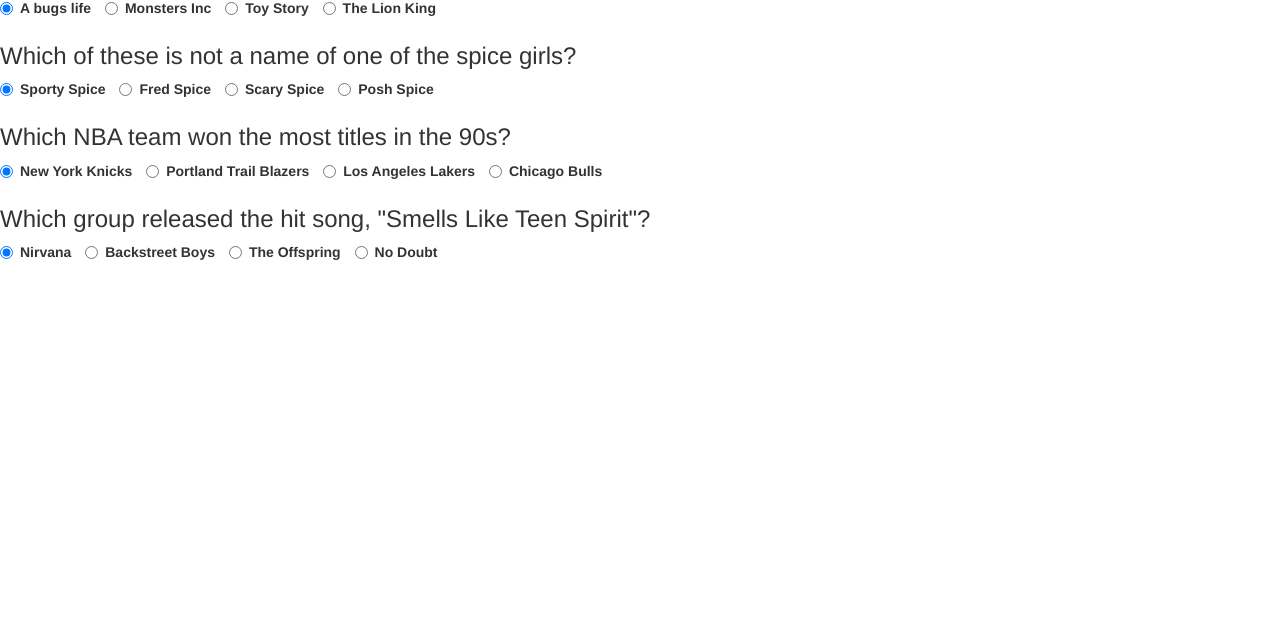
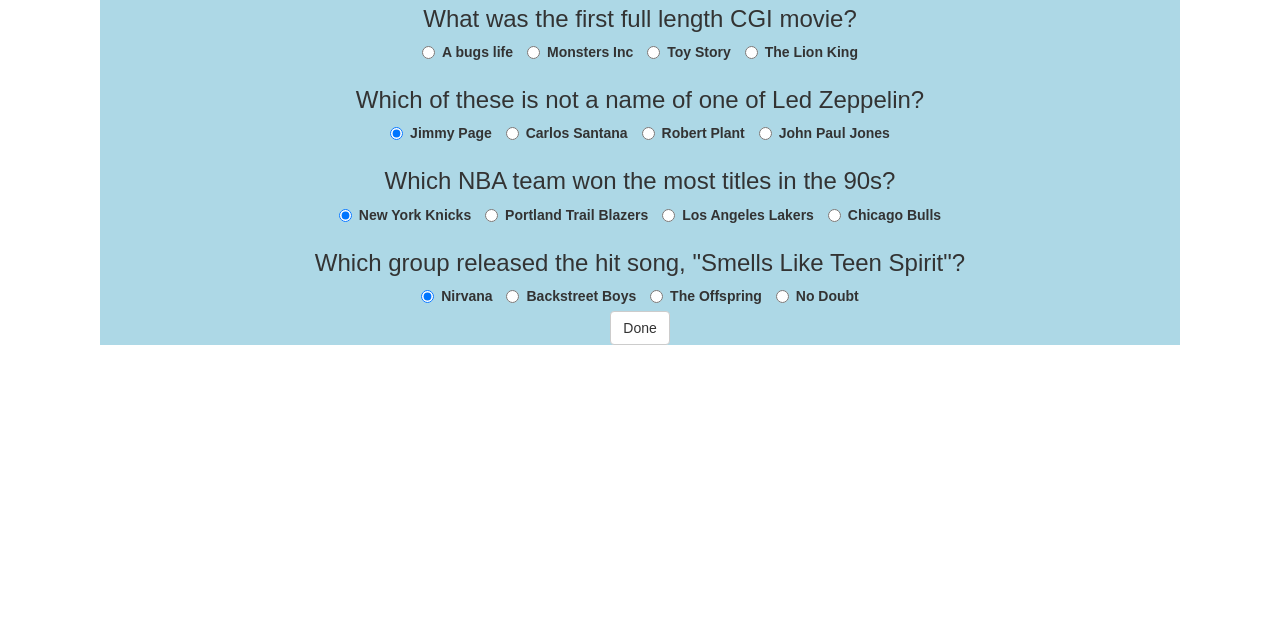
Before and after one commit to lhutchinson519/TriviaGame, a plain HTML site: page index.html in a window 1280 px wide. Shown: the part 171-800 px from the top of the page. Drawn offline with nearby package versions, Linux system fonts and the light colour scheme; files that its build step writes are made by us from their sources.

Commit message:
getting closer

```diff
--- a/assets/css/style.css
+++ b/assets/css/style.css
@@ -0,0 +1,16 @@
+body{
+	font-family: Arial;
+}
+
+h1 {
+	text-align: center;
+	color: red;
+
+}
+
+#container{
+	background-color: lightblue;
+	text-align: center;
+	margin-left: 100px;
+	margin-right: 100px;
+}
--- a/assets/javascript/app.js
+++ b/assets/javascript/app.js
@@ -0,0 +1,59 @@
+
+var counter= 10;
+var correctAnswers="";
+var incorrectAnswers="";
+var unanswered="";
+//correct answers
+var answerQuestion1 = $("#Q1inlineRadio3").html();
+var answerQuestion2= "#Q2inlineRadio2";
+var answerQuestiion3= "#Q3inlineRadio4";
+var answerQuestion4= "#Q4inlineRadio1";
+
+//on clicking the start button, the timer begins
+//and the computer keeps track of which answers chosen are correct
+$("#start").click(function() {
+      setInterval(function() {
+      counter--;
+      $("#remaining").text(counter);
+      }, 1000);
+
+        if (counter == 0);{
+          $("#done").click(function() {
+          counter = 10;
+          $("#remaining").html("10");
+
+    });
+  }
+});
+
+$("input[name='inlineRadioOptions']").click(function() {
+    console.log("answer is chosen");
+
+    var chosenAnswer = $("input[name='inlineRadioOptions']").html(chosenAnswer)
+        if (chosenAnswer= answerQuestion1){
+          console.log("correct")
+        }
+        else{
+          console.log("incorrect")
+        }
+      });
+
+
+
+
+// function start() {
+//   intervalId = setInterval(count, 1000);
+// }
+
+// function stop() {
+//   console.log("stopping");
+//   clearInterval(intervalId);
+
+// }
+
+// function count() {
+
+//   time--;
+//   $("#remaining").html(count, 1000);
+
+// }
--- a/index.html
+++ b/index.html
@@ -9,46 +9,50 @@
     <!--linking bootstrap -->
 	<link rel="stylesheet" href="https://maxcdn.bootstrapcdn.com/bootstrap/3.3.7/css/bootstrap.min.css" integrity="sha384-BVYiiSIFeK1dGmJRAkycuHAHRg32OmUcww7on3RYdg4Va+PmSTsz/K68vbdEjh4u" crossorigin="anonymous">
 	<!--linking stylesheet -->
-	<link rel="stylesheet" href="style.css">
+	<link rel="stylesheet" href="assets/css/style.css">
   </head>
 
   <body>
 
   	<h1>Totally Trivial Trivia!</h1>
 
+  	<div id="container">
+
       <!-- Div containing our stopwatch controls -->
+      <button type="submit" class="btn btn-default" id="start">Start!</button>
 		<div id="wrapper">
 			<div id="display">
-			<h2>Time remaining: <span id=remaining></span></h2>
+			<h2>Time remaining: <span id=remaining>10</span></h2>
 			</div>
 		</div>
 
       <!-- Div containing our buttons -->
+
 
       	<div id="question1">
       		<h3>What was the first full length CGI movie?</h3>
 		<form>
 			<div class="radio-inline">
 			  <label>
-			    <input type="radio" name="inlineRadioOptions" id="inlineRadio1" value="option1" checked>
+			    <input type="radio" name="inlineRadioOptions" id="Q1inlineRadio1" value="option1">
 			    A bugs life
 			  </label>
 			</div>
 			<div class="radio-inline">
 			  <label>
-			    <input type="radio" name="inlineRadioOptions" id="inlineRadio2" value="option2">
+			    <input type="radio" name="inlineRadioOptions" id="Q1inlineRadio2" value="option2">
 			    Monsters Inc
 			  </label>
 			</div>
 			<div class="radio-inline">
 			  <label>
-			    <input type="radio" name="inlineRadioOptions" id="inlineRadio3" value="option2">
+			    <input type="radio" name="inlineRadioOptions" id="Q1inlineRadio3" value="option2">
 			    Toy Story
 			  </label>
 			</div>
 			<div class="radio-inline">
 			  <label>
-			    <input type="radio" name="inlineRadioOptions" id="inlineRadio4" value="option2">
+			    <input type="radio" name="inlineRadioOptions" id="Q1inlineRadio4" value="option2">
 			    The Lion King
 			  </label>
 			</div>
@@ -58,30 +62,30 @@
 
       	<div id="question2">
       	<form>
-      		<h3>Which of these is not a name of one of the spice girls?</h3>
+      		<h3>Which of these is not a name of one of Led Zeppelin?</h3>
 
 			<div class="radio-inline">
 			  <label>
-			    <input type="radio" name="inlineRadioOptions" id="inlineRadio1" value="option1" checked>
-			    Sporty Spice
+			    <input type="radio" name="inlineRadioOptions" id="Q2inlineRadio1" value="option1" checked>
+			    Jimmy Page
 			  </label>
 			</div>
 			<div class="radio-inline">
 			  <label>
-			    <input type="radio" name="inlineRadioOptions" id="inlineRadio2" value="option2">
-			    Fred Spice
+			    <input type="radio" name="inlineRadioOptions" id="Q2inlineRadio2" value="option2">
+			    Carlos Santana
 			  </label>
 			</div>
 			<div class="radio-inline">
 			  <label>
-			    <input type="radio" name="inlineRadioOptions" id="inlineRadio3" value="option2">
-			    Scary Spice
+			    <input type="radio" name="inlineRadioOptions" id="Q2inlineRadio3" value="option2">
+			    Robert Plant
 			  </label>
 			</div>
 			<div class="radio-inline">
 			  <label>
-			    <input type="radio" name="inlineRadioOptions" id="inlineRadio4" value="option2">
-			    Posh Spice
+			    <input type="radio" name="inlineRadioOptions" id="Q2inlineRadio4" value="option2">
+			    John Paul Jones
 			  </label>
 			</div>
 		</form>
@@ -93,25 +97,25 @@
 
 			<div class="radio-inline">
 			  <label>
-			    <input type="radio" name="inlineRadioOptions" id="inlineRadio1" value="option1" checked>
+			    <input type="radio" name="inlineRadioOptions" id="Q3inlineRadio1" value="option1" checked>
 			    New York Knicks
 			  </label>
 			</div>
 			<div class="radio-inline">
 			  <label>
-			    <input type="radio" name="inlineRadioOptions" id="inlineRadio2" value="option2">
+			    <input type="radio" name="inlineRadioOptions" id="Q3inlineRadio2" value="option2">
 			    Portland Trail Blazers
 			  </label>
 			</div>
 			<div class="radio-inline">
 			  <label>
-			    <input type="radio" name="inlineRadioOptions" id="inlineRadio3" value="option2">
+			    <input type="radio" name="inlineRadioOptions" id="Q3inlineRadio3" value="option2">
 			    Los Angeles Lakers
 			  </label>
 			</div>
 			<div class="radio-inline">
 			  <label>
-			    <input type="radio" name="inlineRadioOptions" id="inlineRadio4" value="option2">
+			    <input type="radio" name="inlineRadioOptions" id="Q3inlineRadio4" value="option2">
 			    Chicago Bulls
 			  </label>
 			</div>
@@ -124,37 +128,40 @@
 
 			<div class="radio-inline">
 			  <label>
-			    <input type="radio" name="inlineRadioOptions" id="inlineRadio1" value="option1" checked>
+			    <input type="radio" name="inlineRadioOptions" id="Q4inlineRadio1" value="option1" checked>
 			    Nirvana
 			  </label>
 			</div>
 			<div class="radio-inline">
 			  <label>
-			    <input type="radio" name="inlineRadioOptions" id="inlineRadio2" value="option2">
+			    <input type="radio" name="inlineRadioOptions" id="Q4inlineRadio2" value="option2">
 			    Backstreet Boys
 			  </label>
 			</div>
 			<div class="radio-inline">
 			  <label>
-			    <input type="radio" name="inlineRadioOptions" id="inlineRadio3" value="option2">
+			    <input type="radio" name="inlineRadioOptions" id="Q4inlineRadio3" value="option2">
 			    The Offspring
 			  </label>
 			</div>
 			<div class="radio-inline">
 			  <label>
-			    <input type="radio" name="inlineRadioOptions" id="inlineRadio4" value="option2">
+			    <input type="radio" name="inlineRadioOptions" id="Q4inlineRadio4" value="option2">
 			    No Doubt
 			  </label>
 			</div>
+			<br>
+			<button type="submit" class="btn btn-default" id="done">Done</button>
 		</form>
 		</div>
 
+	</div>
 
     <!-- jQuery -->
     <script type="text/javascript" src="https://code.jquery.com/jquery-2.2.0.js"></script>
 
     <!-- Script -->
-    <script type="text/javascript" src="stopwatchSolution.js"></script>
+    <script type="text/javascript" src="assets/javascript/app.js"></script>
 
   </body>
 
```
